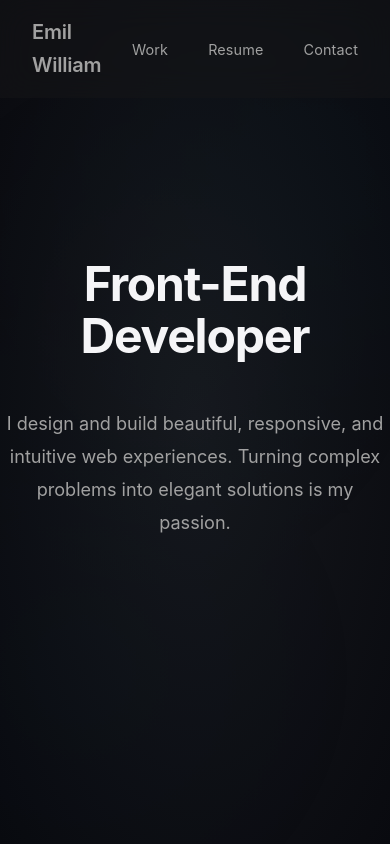
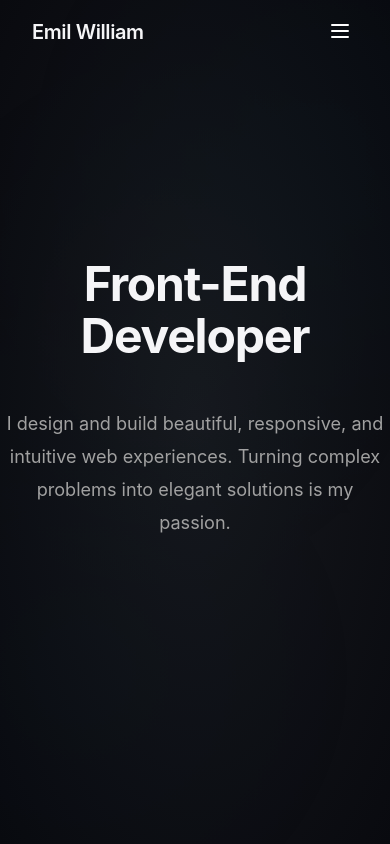
Before and after one commit to Emememil/my-portfolio, a React (Vite) app: page / in a window 390 px wide. Shown: the top 844 px of the page. Built offline with nearby package versions, Linux system fonts and the light colour scheme.

Commit message:
fix: Finalize navbar responsiveness and global spacing

```diff
--- a/src/components/Navbar/Navbar.css
+++ b/src/components/Navbar/Navbar.css
@@ -2,62 +2,123 @@
   position: fixed;
   top: 0;
   left: 0;
-  right: 0;
   width: 100%;
+  padding: 1rem 2rem;
+  display: flex;
+  justify-content: space-between;
+  align-items: center;
   z-index: 1000;
-  display: flex;
-  align-items: center;
-  justify-content: space-between;
-  padding: 1rem 2rem;
-  background: rgba(22, 22, 25, 0.5);
-  backdrop-filter: blur(16px);
-  -webkit-backdrop-filter: blur(16px);
-  transition: all 0.3s var(--ease-premium);
-  border: none;
+  transition: background-color 0.5s var(--ease-premium), backdrop-filter 0.5s var(--ease-premium);
 }
 
 .navbar.scrolled {
-  background: rgba(22, 22, 25, 0.7);
-  padding-top: 0.75rem;
-  padding-bottom: 0.75rem;
+  background-color: var(--glass-bg);
+  backdrop-filter: blur(20px);
+  -webkit-backdrop-filter: blur(20px);
+  border-bottom: 1px solid var(--glass-border);
 }
 
 .navbar-logo a {
-  font-family: var(--font-heading);
+  font-family: var(--font-family);
   font-weight: 600;
   font-size: 1.25rem;
-  color: var(--text-color-secondary);
-  text-decoration: none;
-  transition: color 0.25s var(--ease-premium), text-shadow 0.25s var(--ease-premium);
-  letter-spacing: -0.01em;
-}
-
-.navbar-logo a:hover {
-  color: var(--accent-color);
-  text-shadow: 0 0 10px var(--accent-glow);
+  color: var(--text-color-primary);
+  letter-spacing: -0.02em;
 }
 
 .navbar-links {
+  list-style: none;
   display: flex;
-  list-style: none;
+  gap: 2rem;
   margin: 0;
   padding: 0;
-  gap: 2.5rem;
 }
 
 .navbar-links a {
-  font-family: var(--font-body);
-  font-weight: 400;
-  font-size: 0.9rem;
+  font-family: var(--font-family);
+  font-weight: 500;
   color: var(--text-color-secondary);
-  text-decoration: none;
-  transition: color 0.25s var(--ease-premium), transform 0.25s var(--ease-premium), text-shadow 0.25s var(--ease-premium);
-  letter-spacing: 0.01em;
-  display: inline-block;
+  position: relative;
+  padding: 0.5rem 0;
+}
+
+.navbar-links a::after {
+  content: '';
+  position: absolute;
+  bottom: 0;
+  left: 0;
+  width: 100%;
+  height: 1px;
+  background-color: var(--accent-color);
+  transform: scaleX(0);
+  transform-origin: right;
+  transition: transform 0.4s var(--ease-premium);
 }
 
 .navbar-links a:hover {
-  color: var(--accent-color);
-  transform: scale(1.05);
-  text-shadow: 0 0 10px var(--accent-glow);
+  color: var(--text-color-primary);
 }
+
+.navbar-links a:hover::after {
+  transform: scaleX(1);
+  transform-origin: left;
+}
+
+/* --- Mobile Hamburger Menu Styles --- */
+.hamburger-menu {
+  display: none; /* Hidden on desktop */
+  z-index: 1002;
+  background: none;
+  border: none;
+  cursor: pointer;
+}
+
+.mobile-nav-overlay {
+  position: fixed;
+  top: 0;
+  left: 0;
+  width: 100%;
+  height: 100%;
+  background: rgba(0, 0, 0, 0.9);
+  backdrop-filter: blur(20px);
+  -webkit-backdrop-filter: blur(20px);
+  z-index: 1001;
+  display: flex;
+  justify-content: center;
+  align-items: center;
+}
+
+.mobile-nav-links {
+  list-style: none;
+  padding: 0;
+  margin: 0;
+  text-align: center;
+}
+
+.mobile-nav-links li {
+  margin: 2rem 0;
+}
+
+.mobile-nav-links a {
+  font-family: var(--font-family);
+  font-size: 2rem;
+  font-weight: 600;
+  color: var(--text-color-secondary);
+  transition: color 0.3s var(--ease-premium);
+}
+
+.mobile-nav-links a:hover {
+  color: var(--text-color-primary);
+}
+
+
+/* --- Media Query for Mobile --- */
+@media (max-width: 768px) {
+  .navbar-links {
+    display: none; /* Hide desktop links on mobile */
+  }
+
+  .hamburger-menu {
+    display: block; /* Show hamburger button on mobile */
+  }
+}
--- a/src/components/Navbar/Navbar.jsx
+++ b/src/components/Navbar/Navbar.jsx
@@ -1,29 +1,109 @@
 import React, { useState, useEffect } from 'react';
+import { motion, AnimatePresence } from 'framer-motion';
 import './Navbar.css';
 
 const Navbar = () => {
   const [scrolled, setScrolled] = useState(false);
+  const [isMobileMenuOpen, setMobileMenuOpen] = useState(false);
 
   useEffect(() => {
     const handleScroll = () => {
       setScrolled(window.scrollY > 20);
     };
     window.addEventListener('scroll', handleScroll);
+
+    // Prevent scrolling when mobile menu is open
+    if (isMobileMenuOpen) {
+      document.body.style.overflow = 'hidden';
+    } else {
+      document.body.style.overflow = 'auto';
+    }
+
     return () => {
       window.removeEventListener('scroll', handleScroll);
+      document.body.style.overflow = 'auto'; // Cleanup on component unmount
     };
-  }, []);
+  }, [isMobileMenuOpen]);
+
+  const toggleMobileMenu = () => {
+    setMobileMenuOpen(!isMobileMenuOpen);
+  };
+
+  const navLinks = [
+    { title: 'Work', href: '#projects' },
+    { title: 'Resume', href: '#resume' },
+    { title: 'Contact', href: '#footer' },
+  ];
+
+  const mobileMenuVariants = {
+    hidden: { opacity: 0 },
+    visible: {
+      opacity: 1,
+      transition: { duration: 0.3, ease: 'easeOut' }
+    },
+  };
+
+  const mobileLinkVariants = {
+    hidden: { opacity: 0, y: 20 },
+    visible: (i) => ({
+      opacity: 1,
+      y: 0,
+      transition: {
+        delay: i * 0.1 + 0.2,
+        duration: 0.5,
+        ease: 'easeOut',
+      },
+    }),
+  };
 
   return (
-    <nav className={`navbar ${scrolled ? 'scrolled' : ''}`}>
-      <div className="navbar-logo"><a href="#">Emil William</a></div>
-      <ul className="navbar-links">
-        <li><a href="#projects">Work</a></li>
-        {/* ADDED: Resume Link */}
-        <li><a href="#resume">Resume</a></li>
-        <li><a href="#footer">Contact</a></li>
-      </ul>
-    </nav>
+    <>
+      <nav className={`navbar ${scrolled || isMobileMenuOpen ? 'scrolled' : ''}`}>
+        <div className="navbar-logo"><a href="#">Emil William</a></div>
+
+        {/* Desktop Links */}
+        <ul className="navbar-links">
+          {navLinks.map((link) => (
+            <li key={link.title}><a href={link.href}>{link.title}</a></li>
+          ))}
+        </ul>
+
+        {/* Hamburger Menu Button */}
+        <button className="hamburger-menu" onClick={toggleMobileMenu} aria-label="Open menu">
+          <svg width="24" height="24" viewBox="0 0 24 24" fill="none" xmlns="http://www.w3.org/2000/svg">
+            <path d={isMobileMenuOpen ? "M18 6L6 18M6 6L18 18" : "M4 6H20M4 12H20M4 18H20"} stroke="white" strokeWidth="2" strokeLinecap="round" strokeLinejoin="round"/>
+          </svg>
+        </button>
+      </nav>
+
+      {/* Mobile Menu Overlay */}
+      <AnimatePresence>
+        {isMobileMenuOpen && (
+          <motion.div
+            className="mobile-nav-overlay"
+            variants={mobileMenuVariants}
+            initial="hidden"
+            animate="visible"
+            exit="hidden"
+          >
+            <ul className="mobile-nav-links">
+              {navLinks.map((link, i) => (
+                <motion.li
+                  key={link.title}
+                  variants={mobileLinkVariants}
+                  custom={i}
+                  initial="hidden"
+                  animate="visible"
+                >
+                  <a href={link.href} onClick={toggleMobileMenu}>{link.title}</a>
+                </motion.li>
+              ))}
+            </ul>
+          </motion.div>
+        )}
+      </AnimatePresence>
+    </>
   );
 };
+
 export default Navbar;
--- a/src/components/Skills/Skills.css
+++ b/src/components/Skills/Skills.css
@@ -1,5 +1,6 @@
 .skills-container {
-  padding: var(--section-padding);
+  /* The redundant padding rule has been removed from here */
+  /* The global rule in index.css will now take full control */
   max-width: 1200px;
   margin: 0 auto;
 }
```
